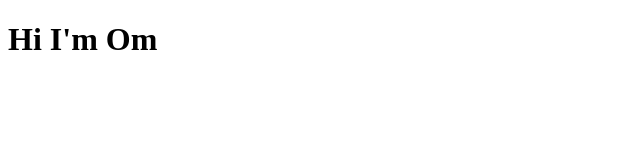
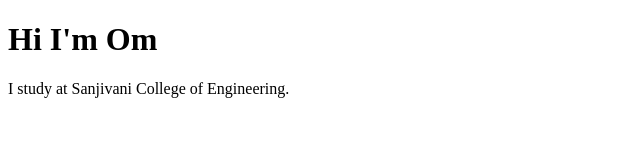
Before and after one commit to omsali/OmSali-web-development, a plain HTML site: page index.html in a window 1280 px wide. Shown: the whole page, without its empty margins (0-640 px from the left). Drawn offline with Linux system fonts and the light colour scheme.

Commit message:
docs: updated index.html

```diff
--- a/index.html
+++ b/index.html
@@ -8,5 +8,6 @@
 </head>
 <body>
     <h1>Hi I'm Om</h1>
+    <p>I study at Sanjivani College of Engineering.</p>
 </body>
 </html>
```
